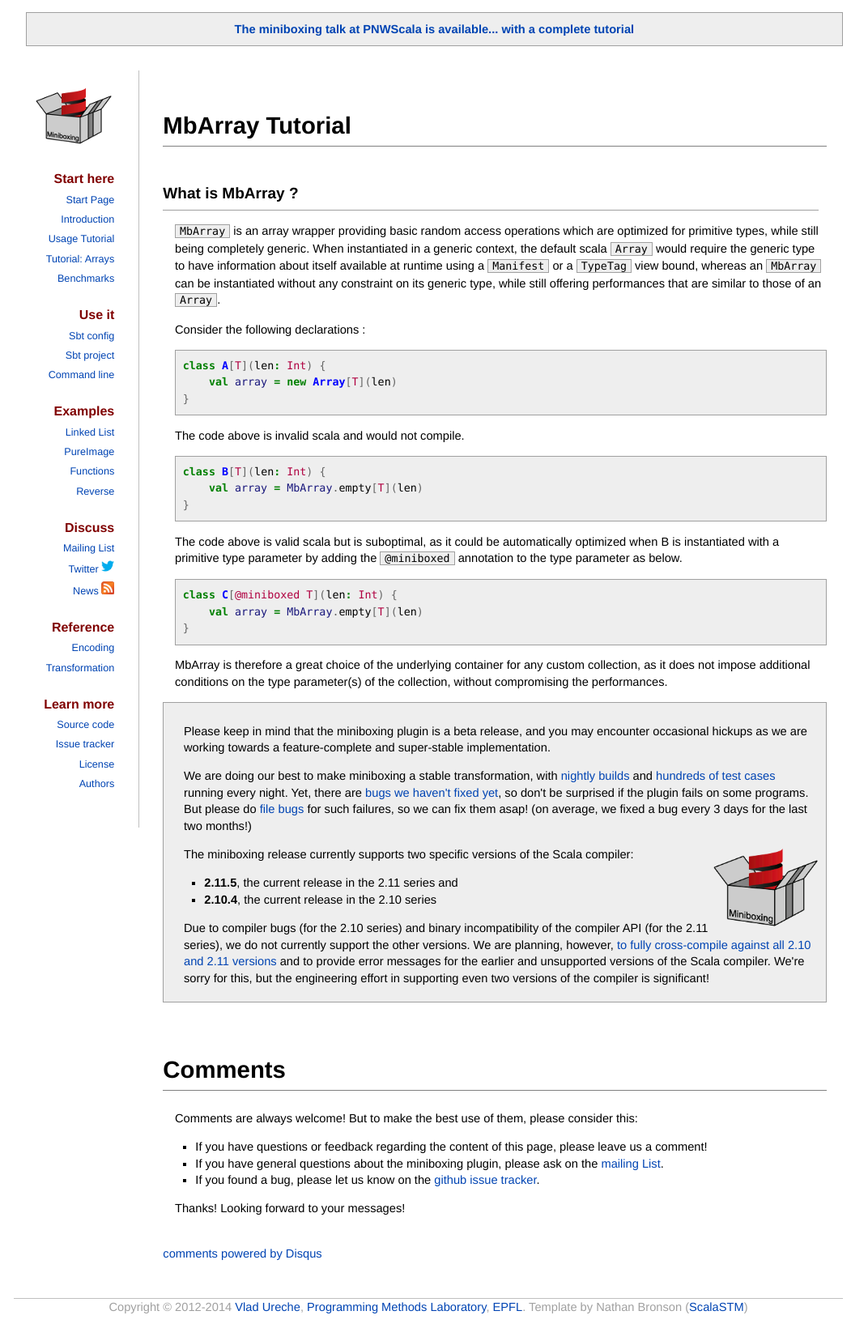
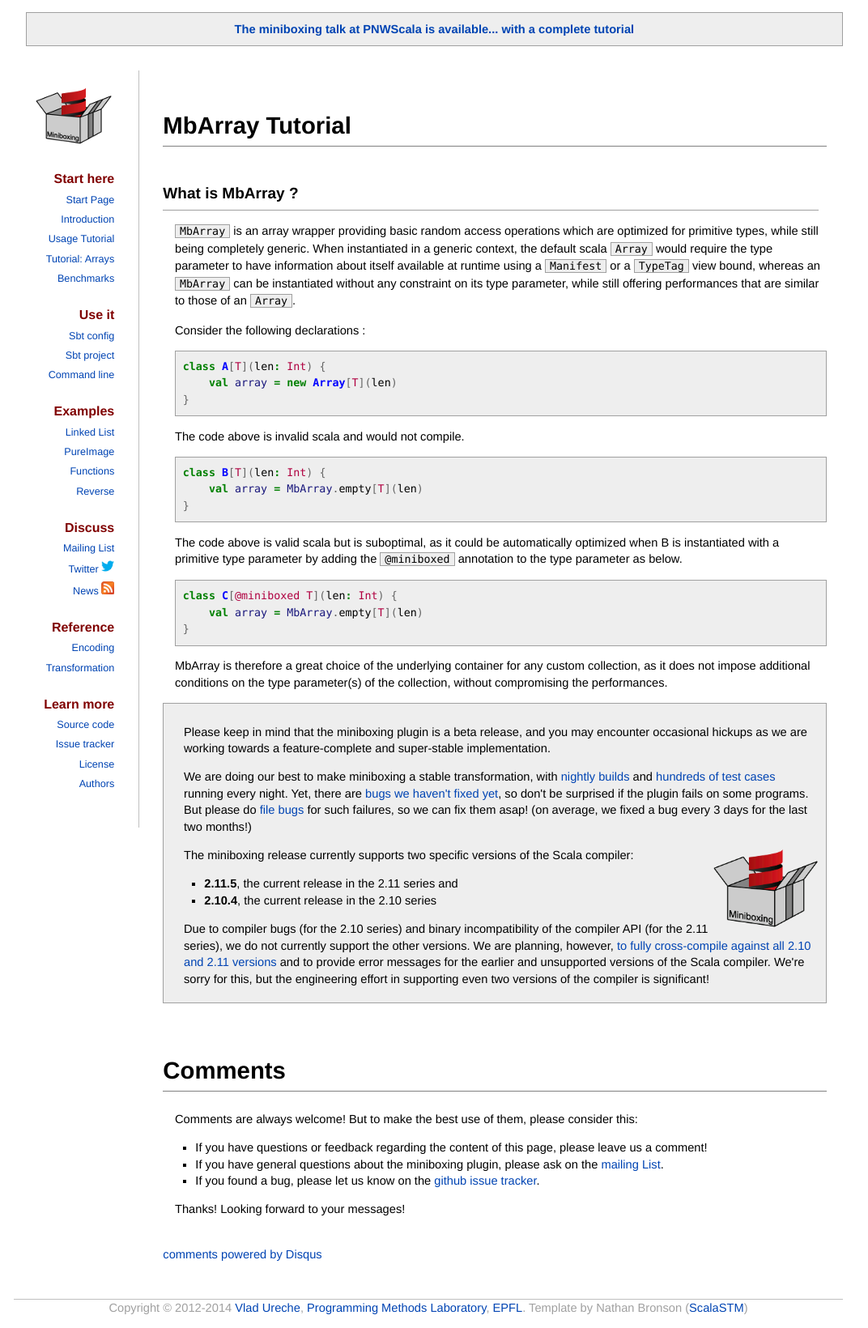
Before and after one commit to miniboxing/miniboxing.github.io, a Jekyll site: the page built from arrays.md, in a window 1280 px wide. Shown: the whole page at 81% size, without its empty margins (111-1183 px from the left). Built offline with Jekyll 4.4.1, drawn with Linux system fonts in a browser that asks for light colours; nearby versions of some CDN libraries; comment, search, counter and statistics services are not loaded.

Commit message:
Update arrays.md
changed "generic type" to "type parameter"

```diff
--- a/arrays.md
+++ b/arrays.md
@@ -6,7 +6,7 @@ short_title: MbArray Tutorial
 
 ## What is MbArray ?
 
-`MbArray` is an array wrapper providing basic random access operations which are optimized for primitive types, while still being completely generic. When instantiated in a generic context, the default scala `Array` would require the generic type to have information about itself available at runtime using a `Manifest` or a `TypeTag` view bound, whereas an `MbArray` can be instantiated without any constraint on its generic type, while still offering performances that are similar to those of an `Array`.
+`MbArray` is an array wrapper providing basic random access operations which are optimized for primitive types, while still being completely generic. When instantiated in a generic context, the default scala `Array` would require the type parameter to have information about itself available at runtime using a `Manifest` or a `TypeTag` view bound, whereas an `MbArray` can be instantiated without any constraint on its type parameter, while still offering performances that are similar to those of an `Array`.
 
 Consider the following declarations :
 
```
